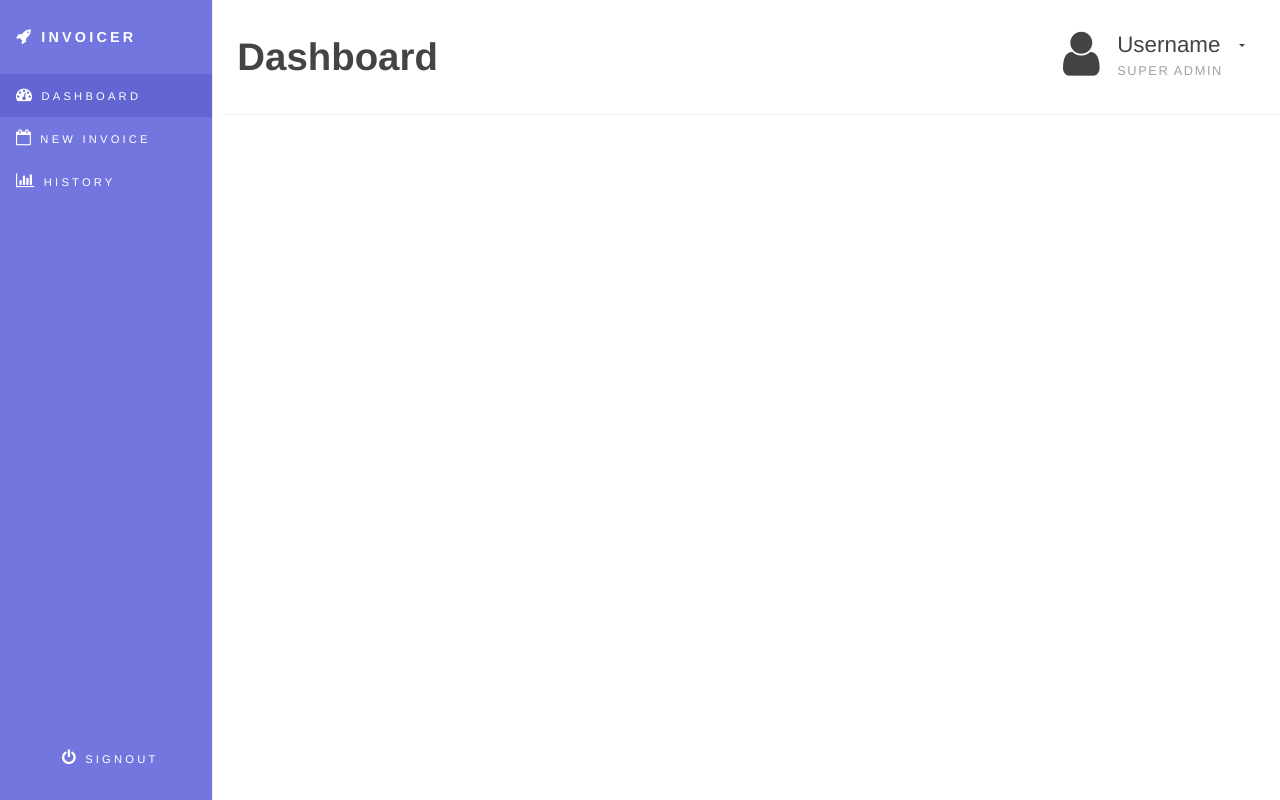
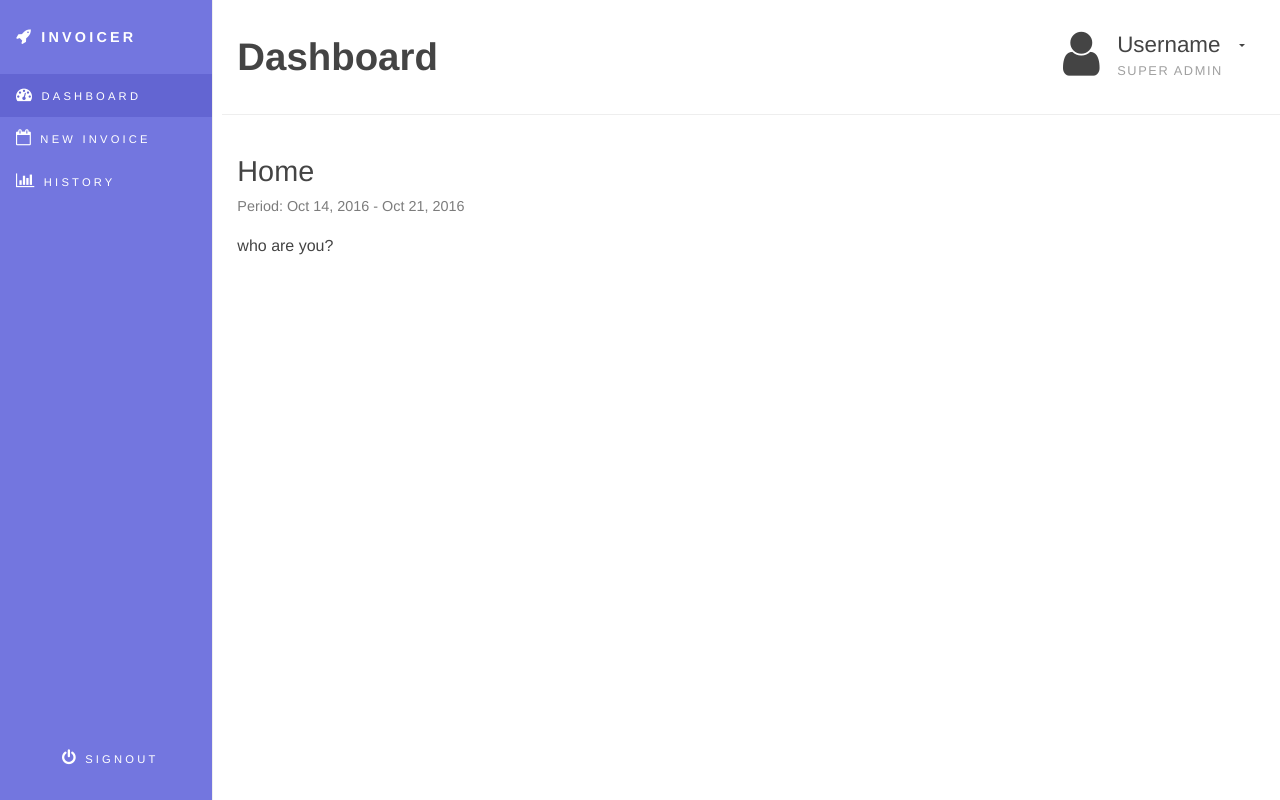
Before and after one commit to caelcs/invoicer-ui, a React app: page / in a window 1280 px wide. Built offline with nearby package versions, Linux system fonts and the light colour scheme.

Commit message:
React router layout working

```diff
--- a/src/app/app.jsx
+++ b/src/app/app.jsx
@@ -1,37 +1,10 @@
 import React from 'react';
-import {
-	BrowserRouter as Router,
-	Route,
-	Switch
-} from 'react-router-dom';
 import Layout from './features/layout/components/layout';
-
-const Home = () => {
-	return (<div className="panel panel-headline">
-		<div className="panel-heading">
-			<h3 className="panel-title">Hello World</h3>
-			<p className="panel-subtitle">Period: Oct 14, 2016 - Oct 21, 2016</p>
-		</div>
-		<div className="panel-body">
-			<div className="row">
-				<div className="col-md-3">
-					who are you?
-				</div>
-			</div>
-		</div>
-	</div>)
-};
 
 class App extends React.Component {
 	render() {
 		return (
-			<Router>
-				<div>
-					<Route path='/' component={Layout}>
-
-					</Route>
-				</div>
-			</Router>
+			<Layout />
 		);
 	}
 }
--- a/src/app/features/layout/components/layout.jsx
+++ b/src/app/features/layout/components/layout.jsx
@@ -8,9 +8,7 @@ class Layout extends React.Component {
           <div className="container-fluid" id="wrapper">
         		<div className="row">
         			<SideBar />
-              <MainContent>
-                {this.props.children}
-              </MainContent>
+              <MainContent />
         		</div>
         	</div>
         );
--- a/src/app/features/layout/components/main-content.jsx
+++ b/src/app/features/layout/components/main-content.jsx
@@ -1,15 +1,20 @@
 import React from 'react';
+import {
+	BrowserRouter as Router,
+	Route,
+	Switch
+} from 'react-router-dom';
 import MainContentHeader from './main-content-header';
+import Routes from './routes';
 
 class MainContent extends React.Component {
     render() {
         return (
           <main className="col-xs-12 col-sm-8 offset-sm-4 col-lg-9 offset-lg-3 col-xl-10 offset-xl-2 pt-3 pl-4">
     				<MainContentHeader />
-
     				<section className="row">
     					<div className="col-sm-12">
-    		          {this.props.children}
+                <Routes />
     					</div>
     				</section>
     			</main>
--- /dev/null
+++ b/src/app/features/layout/components/routes.jsx
@@ -0,0 +1,55 @@
+import React from 'react';
+import {
+	BrowserRouter as Router,
+	Route,
+	Switch
+} from 'react-router-dom';
+
+const Home = () => {
+	return (<div className="panel panel-headline">
+		<div className="panel-heading">
+			<h3 className="panel-title">Home</h3>
+			<p className="panel-subtitle">Period: Oct 14, 2016 - Oct 21, 2016</p>
+		</div>
+		<div className="panel-body">
+			<div className="row">
+				<div className="col-md-3">
+					who are you?
+				</div>
+			</div>
+		</div>
+	</div>)
+};
+
+const About = () => {
+	return (<div className="panel panel-headline">
+		<div className="panel-heading">
+			<h3 className="panel-title">About</h3>
+			<p className="panel-subtitle">Period: Oct 14, 2016 - Oct 21, 2016</p>
+		</div>
+		<div className="panel-body">
+			<div className="row">
+				<div className="col-md-3">
+					who are you? About?
+				</div>
+			</div>
+		</div>
+	</div>)
+};
+
+class Routes extends React.Component {
+    render() {
+        return (
+          <Router>
+            <div>
+              <Switch>
+                <Route exact path='/' component={Home} />
+                <Route path='/about' component={About} />
+              </Switch>
+            </div>
+          </Router>
+        );
+    }
+}
+
+export default Routes;
```
Also changed, not shown: 2 other files (tests, documents, lock files or other folders).
